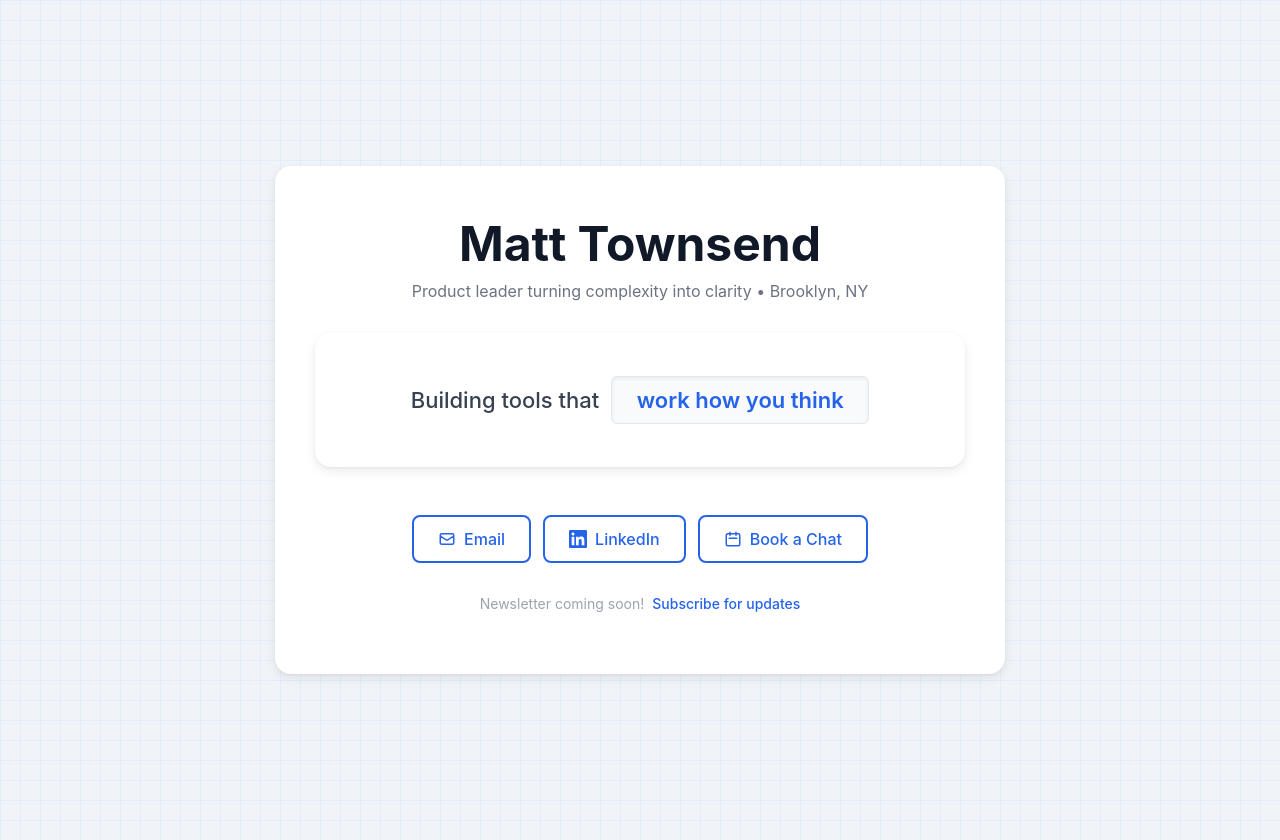
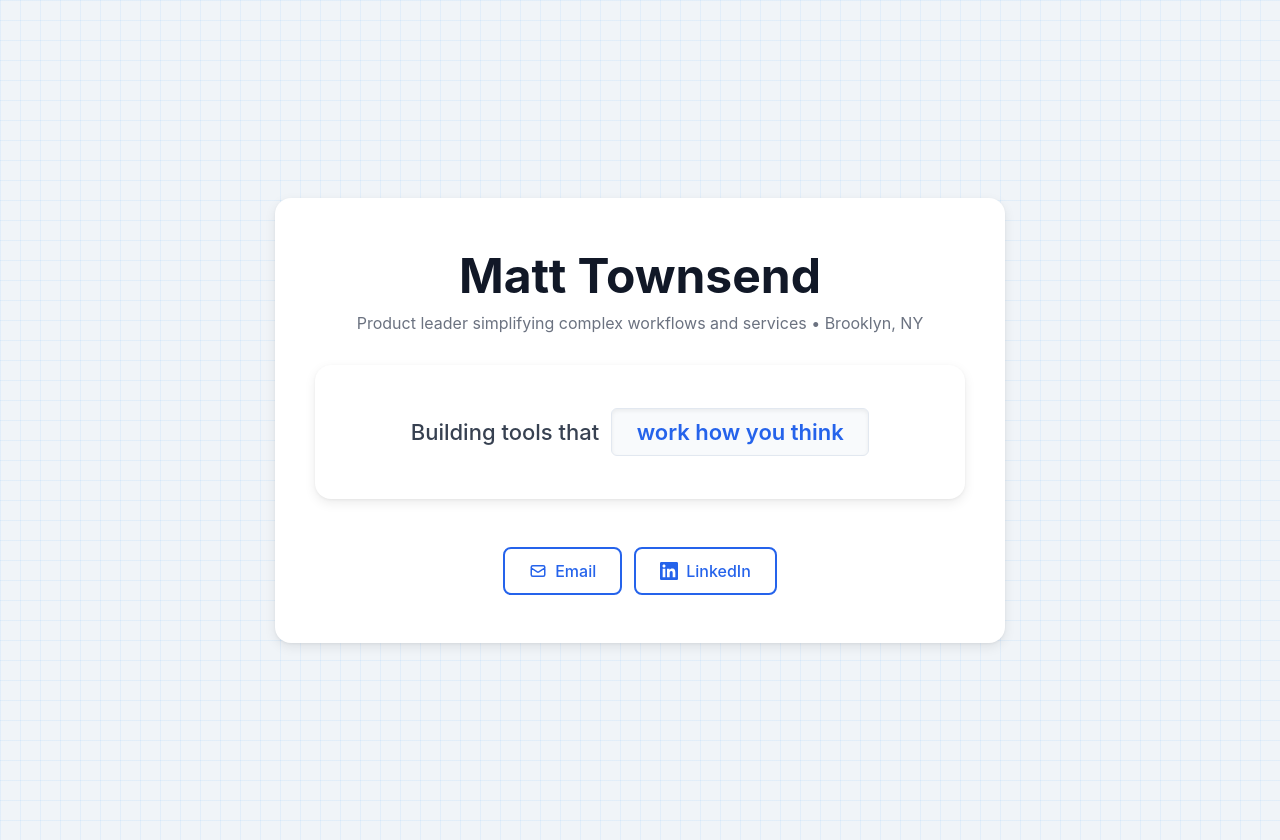
Before and after one commit to waystager/waystager, a plain HTML site: page index.html in a window 1280 px wide. Drawn offline with Linux system fonts and the light colour scheme.

Commit message:
Update index.html

```diff
--- a/index.html
+++ b/index.html
@@ -352,7 +352,7 @@
     <div class="workspace">
         <div class="container">
             <h1>Matt Townsend</h1>
-            <p class="subtitle">Product leader turning complexity into clarity • Brooklyn, NY</p>
+            <p class="subtitle">Product leader simplifying complex workflows and services • Brooklyn, NY</p>
             <p class="tagline">
                 Building tools that <span class="rotating-text"><span class="text-glow" id="rotating-text">untangle processes</span></span>
             </p>
@@ -371,17 +371,7 @@
                         </svg>
                         LinkedIn
                     </a>
-                    <a href="https://calendly.com/matt-waystager/30min" target="_blank" rel="noopener noreferrer" class="contact-link">
-                        <svg class="icon" fill="none" stroke="currentColor" viewBox="0 0 24 24">
-                            <path stroke-linecap="round" stroke-linejoin="round" stroke-width="2" d="M8 7V3m8 4V3m-9 8h10M5 21h14a2 2 0 002-2V7a2 2 0 00-2-2H5a2 2 0 00-2 2v12a2 2 0 002 2z"/>
-                        </svg>
-                        Book a Chat
-                    </a>
                 </div>
-                <p class="footer-note">
-                    Newsletter coming soon!
-                    <a href="javascript:void(0)" class="signup-link" id="signup-link">Subscribe for updates</a>
-                </p>
             </div>
         </div>
     </div>
```
